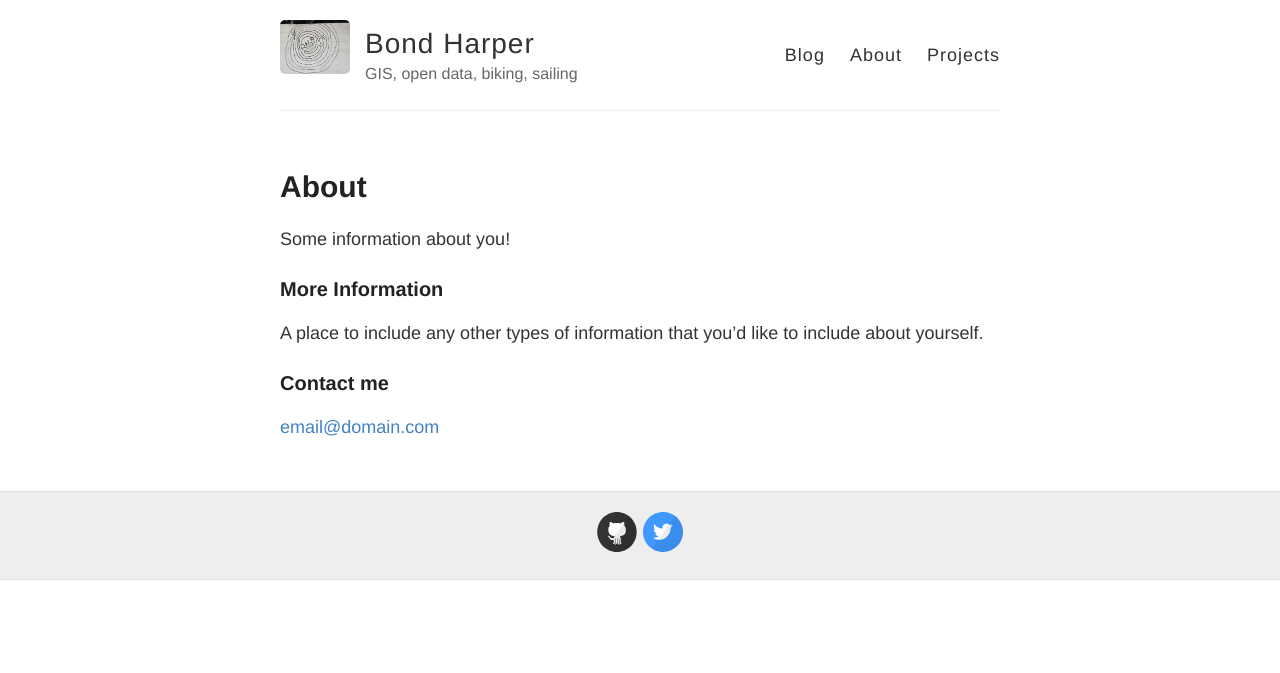
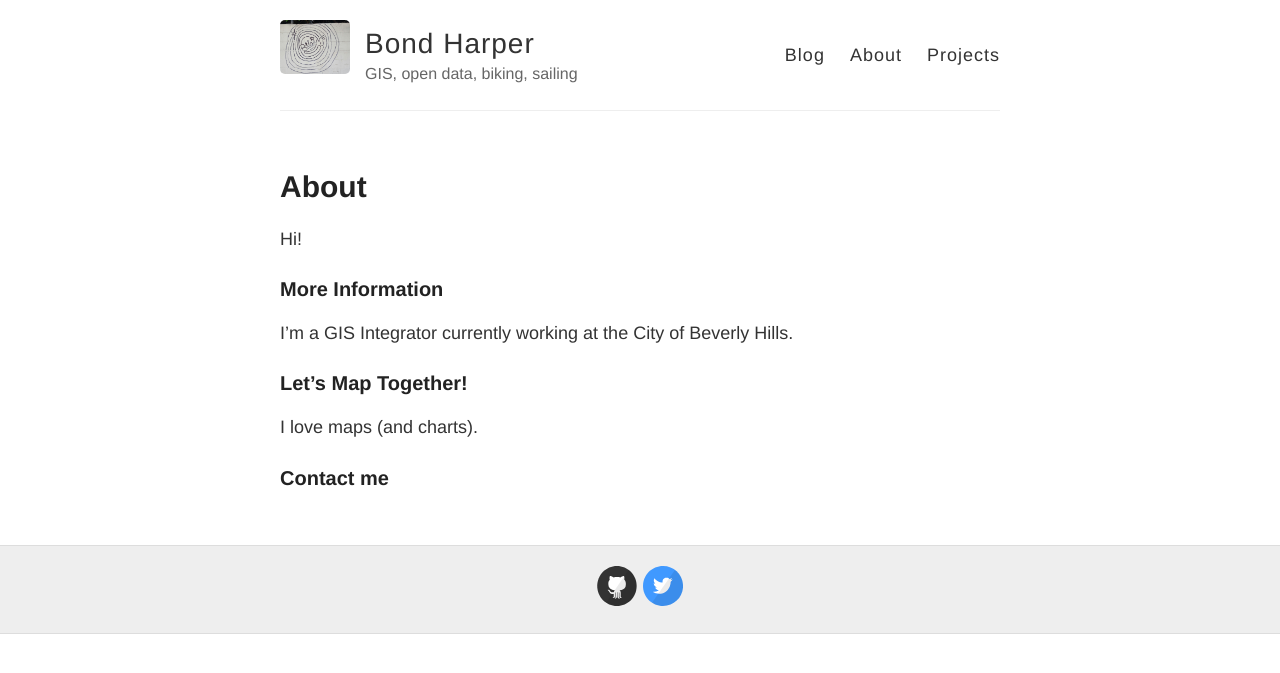
Before and after one commit to bondah/bondah.github.io, a Jekyll site: the page built from about.md, in a window 1280 px wide. Shown: the top 673 px of the page. Built offline with Jekyll 4.4.1, drawn with Linux system fonts in a browser that asks for light colours.

```diff
--- /dev/null
+++ b/_includes/head.html
@@ -0,0 +1,3 @@
+{% if site.tags != "" %}
+  {% include collecttags.html %}
+{% endif %}
--- a/about.md
+++ b/about.md
@@ -4,12 +4,14 @@
 permalink: /about/
 ---
 
-Some information about you!
+Hi!
 
 ### More Information
 
-A place to include any other types of information that you'd like to include about yourself.
+I'm a GIS Integrator currently working at the City of Beverly Hills.
+
+### Let's Map Together!
+
+I love maps (and charts).
 
 ### Contact me
-
-[email@domain.com](mailto:email@domain.com)
```
Also changed, not shown: _includes/collecttags.html (added, +18 -0 lines), _layouts/post.html (+7 -0 lines), _layouts/tagpage.html (added, +14 -0 lines), tag/web.md (added, +5 -0 lines).
